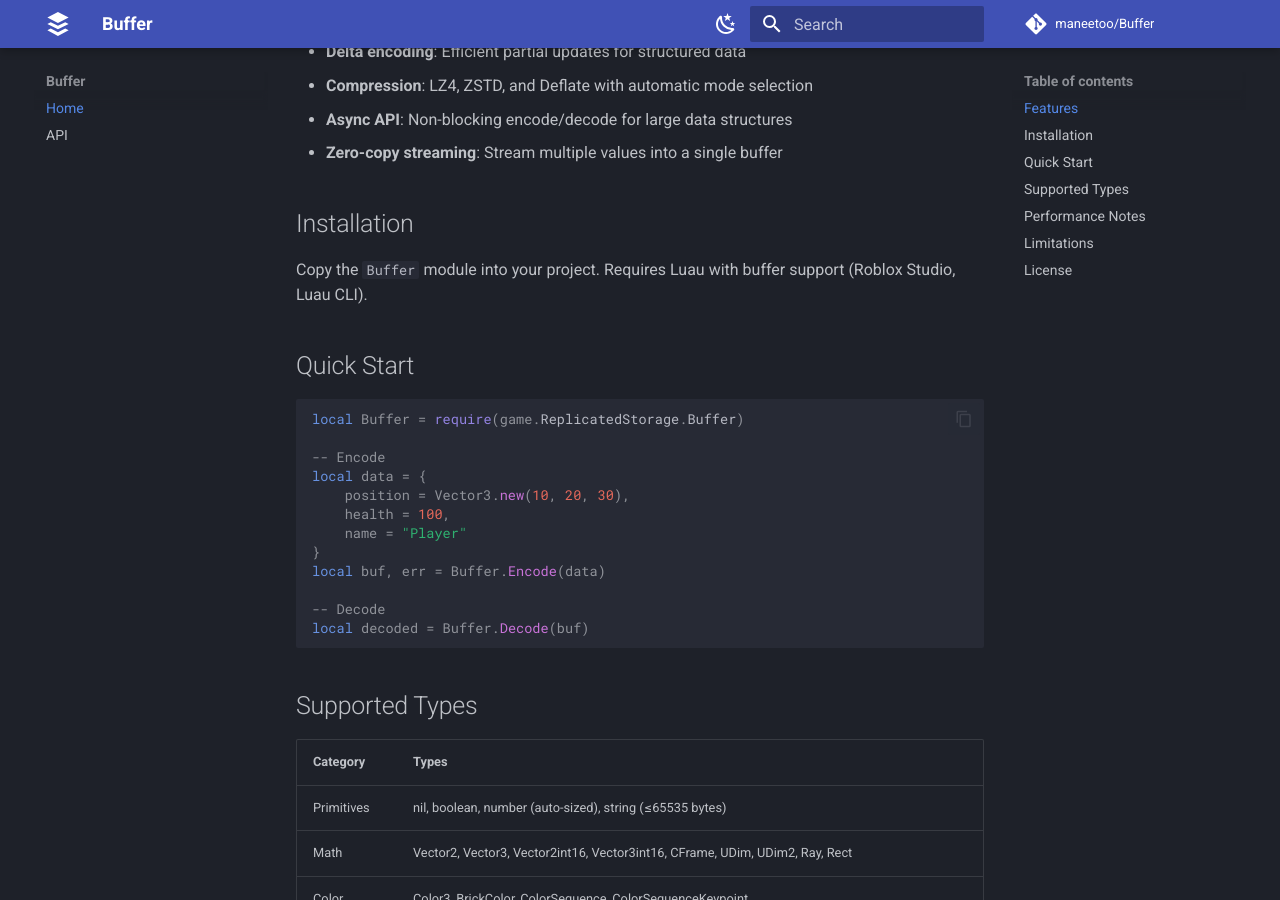
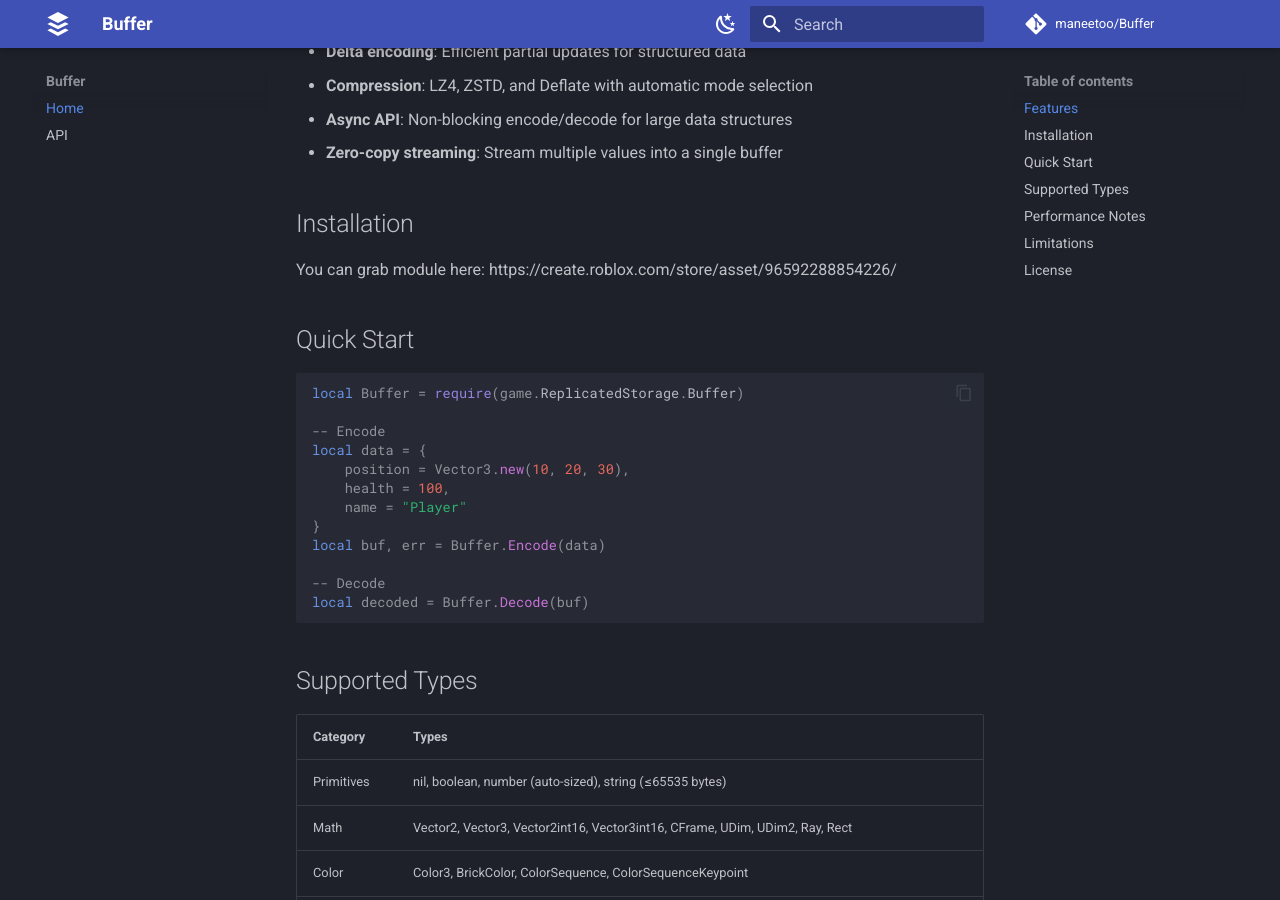
Before and after one commit to maneetoo/Buffer, an MkDocs documentation site: the page built from docs/index.md, in a window 1280 px wide and 900 px high, scrolled down 646 px. Built offline with MkDocs 1.6.1 and Material for MkDocs 9.7.7, drawn with Linux system fonts in a browser that asks for light colours; comment, search, counter and statistics services are not loaded.

Commit message:
Update index.md

```diff
--- a/docs/index.md
+++ b/docs/index.md
@@ -18,7 +18,7 @@
 
 ## Installation
 
-Copy the `Buffer` module into your project. Requires Luau with buffer support (Roblox Studio, Luau CLI).
+You can grab module here: https://create.roblox.com/store/asset/96592288854226/
 
 ## Quick Start
 
```
